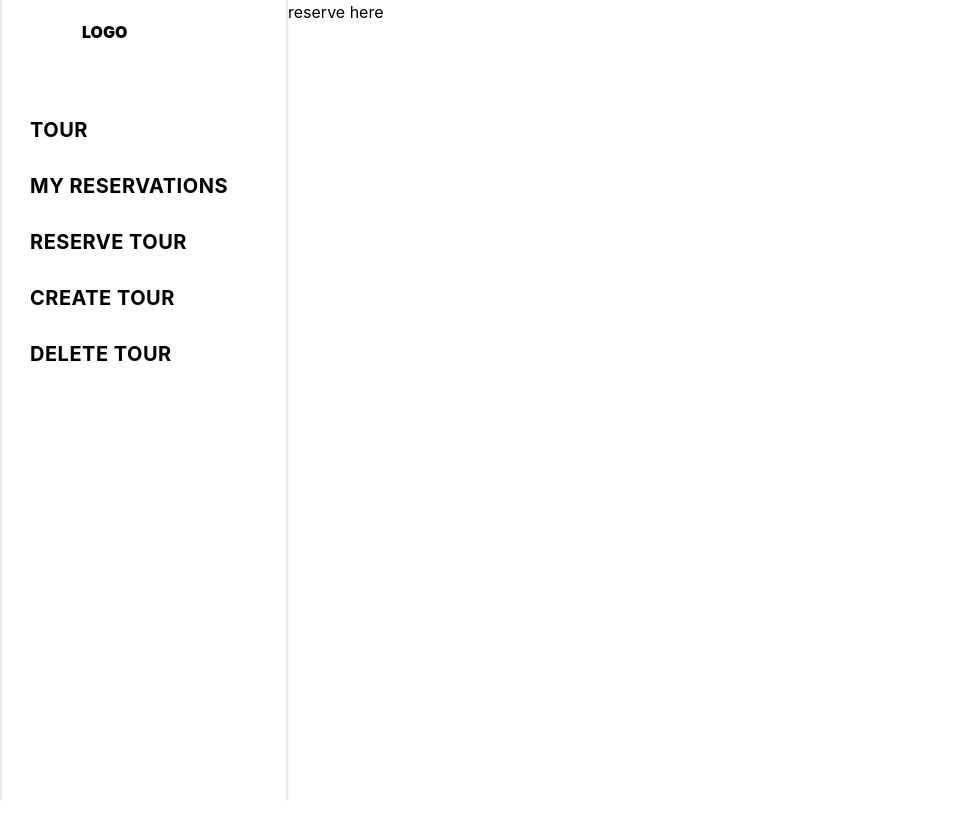
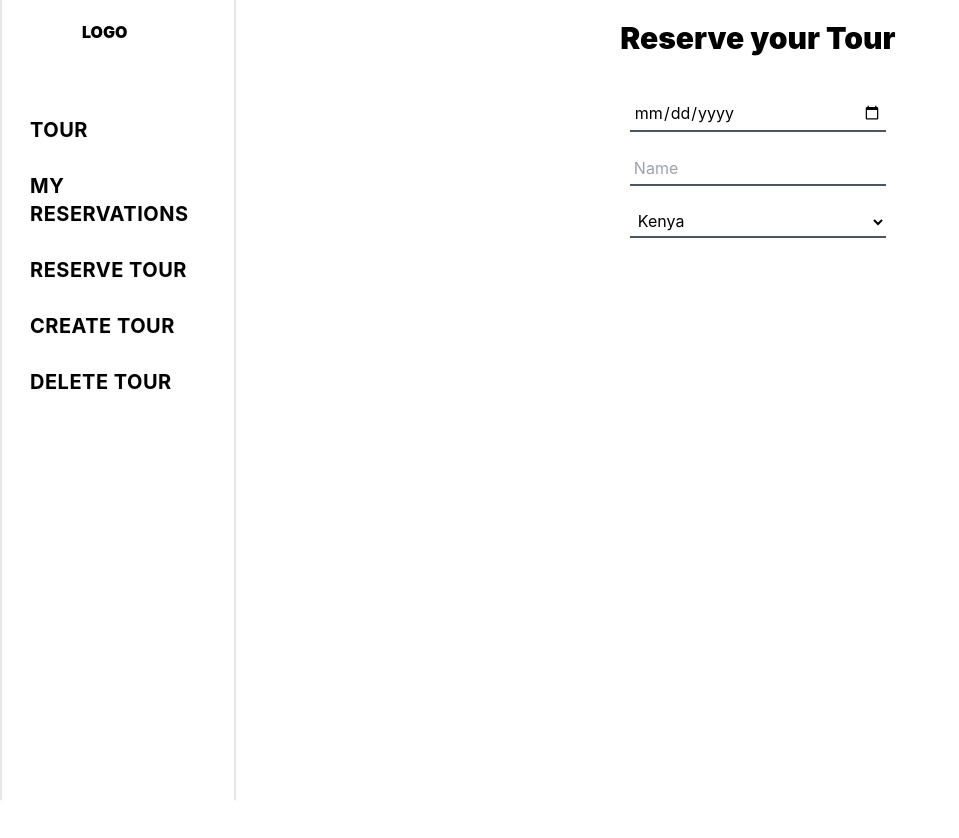
Before and after one commit to NatiDeme/sample-challenge, a React (Create React App) app: page /reserve in a window 1280 px wide. Shown: the top 838 px of the page, without its empty margins (0-959 px from the left). Built offline with nearby package versions, Linux system fonts and the light colour scheme.

Commit message:
Add form to reservation page

```diff
--- a/src/components/pages/reserve.js
+++ b/src/components/pages/reserve.js
@@ -1,3 +1,24 @@
 export default function Reserve() {
-  return <div>reserve here</div>;
+  return (
+    <div className="w-full">
+      <div className="text-center mt-5">
+        <p className="text-3xl font-black"> Reserve your Tour</p>
+      </div>
+      <div className="flex justify-center mt-10">
+        <form className="flex flex-col gap-5">
+          <input type="date" className="border-b-2 border-gray-600 p-1 focus:outline-0" id="date" />
+          <input
+            type="text"
+            className="border-b-2 border-gray-600 p-1 focus:outline-0"
+            id="date"
+            placeholder="Name"
+          />
+          <select className="bg-white border-b-2 border-gray-600 p-1 focus:outline-0">
+            <option>Kenya</option>
+            <option>Ethipia</option>
+          </select>
+        </form>
+      </div>
+    </div>
+  );
 }
--- a/src/components/pages/tour.js
+++ b/src/components/pages/tour.js
@@ -17,32 +17,32 @@ const tours = [
   },
   {
     id: 2,
-    img: 'https://images.pexels.com/photos/158398/niagara-falls-waterfall-horseshoe-158398.jpeg?auto=compress&cs=tinysrgb&w=1600',
+    img: 'https://images.pexels.com/photos/2901215/pexels-photo-2901215.jpeg?auto=compress&cs=tinysrgb&w=1600',
     title: 'Visit Rwanda',
     desc: 'Amazing place in the horn of africa'
   },
   {
     id: 3,
-    img: 'https://images.pexels.com/photos/158398/niagara-falls-waterfall-horseshoe-158398.jpeg?auto=compress&cs=tinysrgb&w=1600',
+    img: 'https://images.pexels.com/photos/2387873/pexels-photo-2387873.jpeg?auto=compress&cs=tinysrgb&w=1600',
     title: 'Visit Uganda',
     desc: 'Whou would hate to visit Lake Victoria'
   },
   {
     id: 4,
-    img: 'https://images.pexels.com/photos/158398/niagara-falls-waterfall-horseshoe-158398.jpeg?auto=compress&cs=tinysrgb&w=1600',
+    img: 'https://images.pexels.com/photos/2356045/pexels-photo-2356045.jpeg?auto=compress&cs=tinysrgb&w=1600',
     title: 'Visit Egypt',
     desc: 'Whou would hate to visit Lake Victoria'
   },
   {
     id: 5,
-    img: 'https://images.pexels.com/photos/158398/niagara-falls-waterfall-horseshoe-158398.jpeg?auto=compress&cs=tinysrgb&w=1600',
+    img: 'https://images.pexels.com/photos/3155666/pexels-photo-3155666.jpeg?auto=compress&cs=tinysrgb&w=1600',
     title: 'Visit Ertirea',
     desc: 'Whou would hate to visit Lake Victoria'
   }
 ];
 function Tour() {
   const [currentIndex, setCurrentIndex] = useState(0);
-  const offSet = 3;
+  const offSet = 2;
   const len = tours.length;
   const prev = () => {
     setCurrentIndex(() => {
@@ -131,11 +131,11 @@ function Tour() {
 function List({ data = [] }) {
   if (!data.length) return;
   return (
-    <div className="flex gap-6 justify-center">
+    <div className="flex gap-20 justify-center ">
       {data.map((d) => (
-        <div className="w-80" key={d.id}>
-          <div className="flex justify-center">
-            <img className="w-72 h-72 rounded-full" src={d.img} alt="asda" />
+        <div className="w-80 duration-700 ease-in-out" key={d.id}>
+          <div className="flex justify-center ">
+            <img className="w-96 h-80 rounded-full" src={d.img} alt="asda" />
           </div>
           <div className="mt-3 text-center">
             <p className="text-xl font-bold">{d.title}</p>
```
